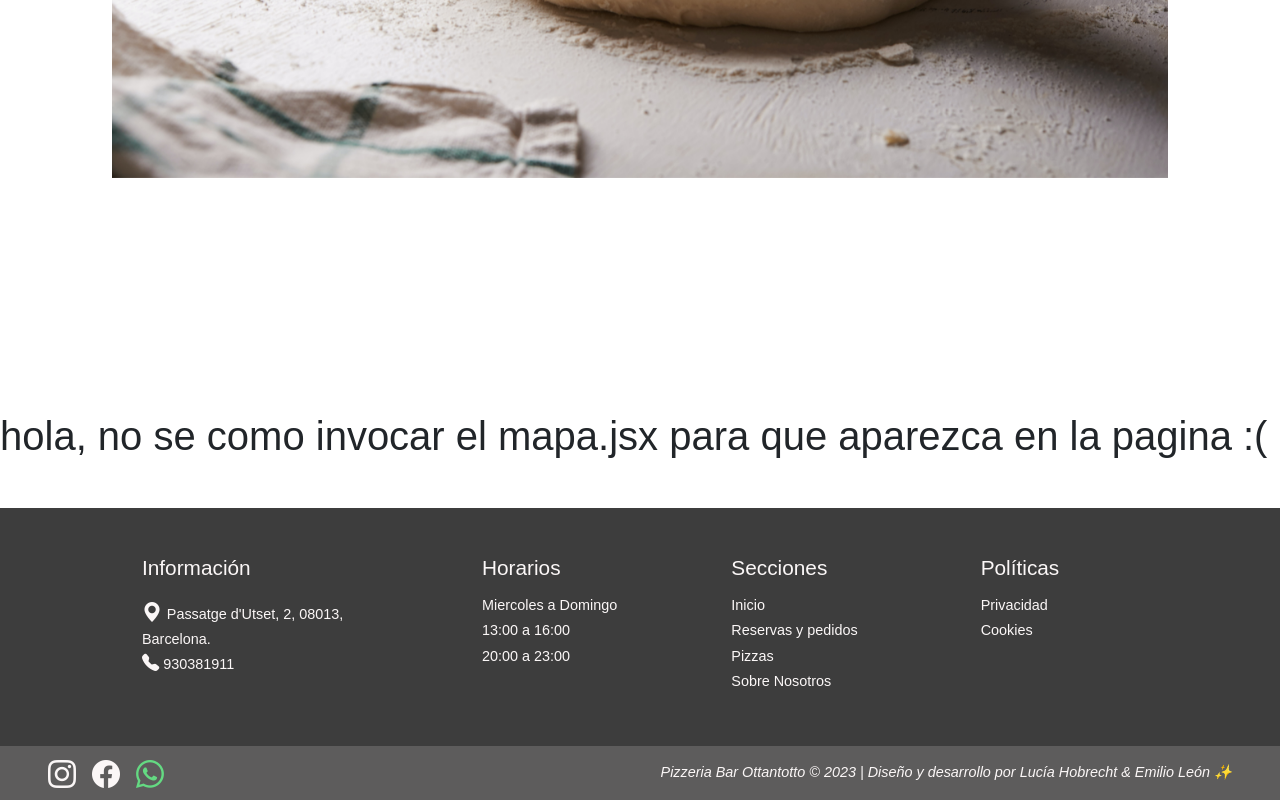
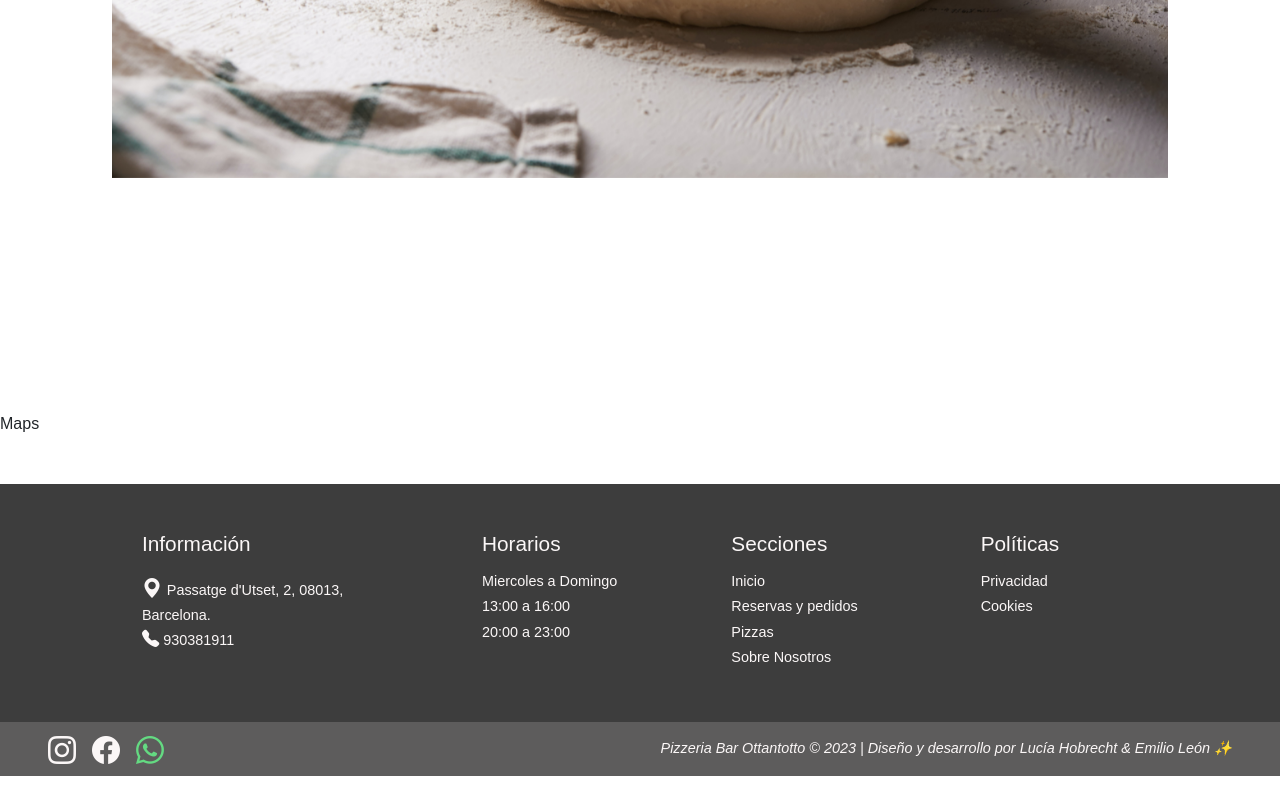
Before and after one commit to emilio0054/ottantotto, a React (Vite) app: page / in a window 1280 px wide. Shown: the part 8189-8989 px from the top of the page. After the commit the page ends 8965 px from the top, so only its background shows below. Built offline with nearby package versions, Linux system fonts and the light colour scheme; a web font is replaced by a local one.

Commit message:
add maps

```diff
--- a/src/OttantottoApp.jsx
+++ b/src/OttantottoApp.jsx
@@ -8,7 +8,7 @@ import { Contact } from "./components/Contact/Contact";
 import { BottomNavBar } from "./components/BottomNavBar/BottomNavBar";
 import { Footer } from "./components/Footer/Footer";
 import { SideBar } from "./components/SideBar/SideBar";
-import { Maps } from "./components/Maps/maps";
+import { Maps } from "./components/Maps/Maps";
 
 function OttantottoApp() {
   return (
--- a/src/components/Maps/Maps.jsx
+++ b/src/components/Maps/Maps.jsx
@@ -1,12 +1,5 @@
-import "./maps.css";
+import React from "react";
 
 export const Maps = () => {
-  return (
-    <div>
-      <h1>
-        hola, no se como invocar el mapa.jsx para que aparezca en la pagina :(
-      </h1>
-      {/* Agrega aquí el contenido de tu componente */}
-    </div>
-  );
+  return <div>Maps</div>;
 };
```
